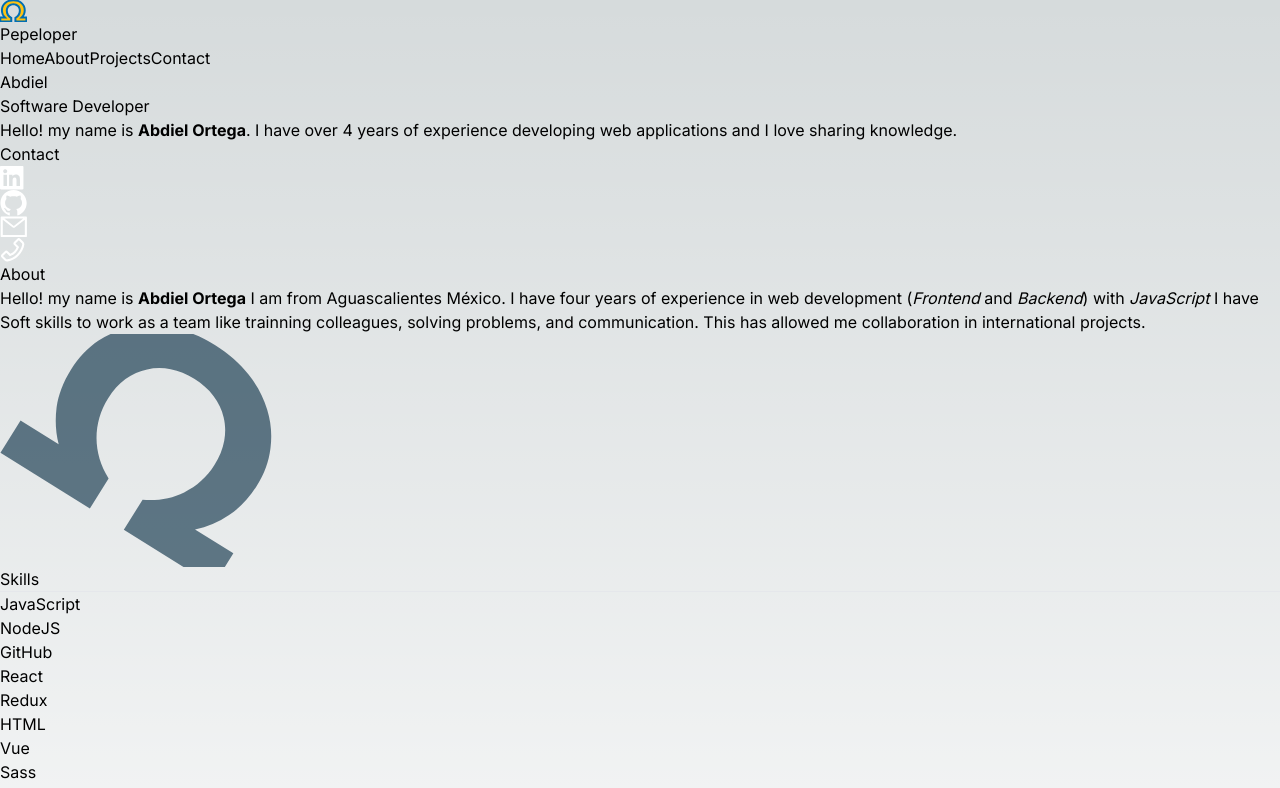
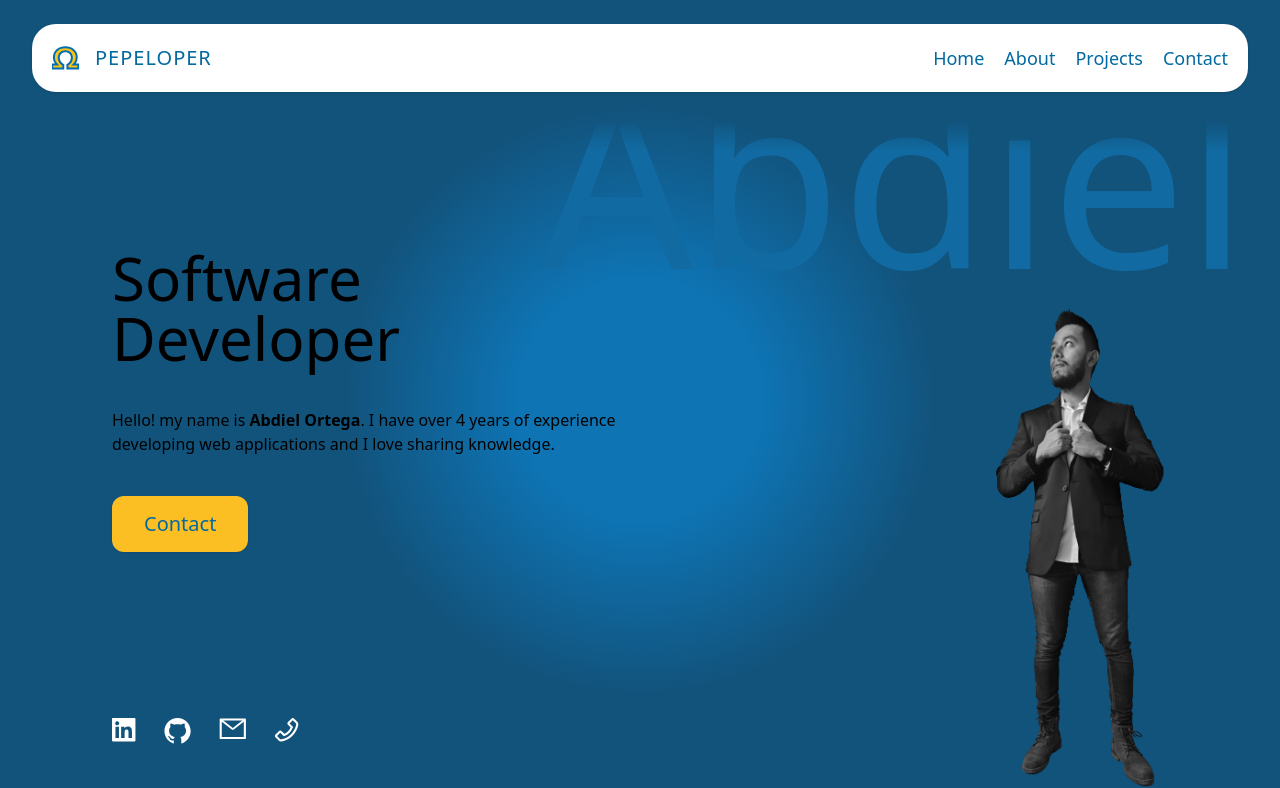
Before and after one commit to jabdi13/portfolio, a Next.js app: page / in a window 1280 px wide. Shown: the top 788 px of the page. Built offline with nearby package versions, Linux system fonts and the light colour scheme.

Commit message:
Added some styles

```diff
--- a/app/globals.css
+++ b/app/globals.css
@@ -18,10 +18,42 @@
 
 body {
   color: rgb(var(--foreground-rgb));
+}
+
+body::-webkit-scrollbar {
+  width: 0.7em;
+  background: transparent;
+}
+body::-webkit-scrollbar-thumb {
+  background: #126ba3;
+  height: 30px;
+}
+
+body::-webkit-scrollbar-track-piece {
+  display: none;
+}
+
+.backgroundRadial {
+  background: rgb(14, 116, 180);
+  background: radial-gradient(
+    circle,
+    rgba(14, 116, 180, 1) 16%,
+    rgba(18, 83, 124, 1) 39%
+  );
+}
+
+.mainNav {
+  width: 95%;
+}
+
+.mainTitle {
+  color: rgb(19 140 215 / 28%);
+  font-size: 15rem;
   background: linear-gradient(
-      to bottom,
-      transparent,
-      rgb(var(--background-end-rgb))
-    )
-    rgb(var(--background-start-rgb));
+    180deg,
+    rgba(19, 140, 215, 0) 27%,
+    rgba(17, 107, 162, 1) 40%
+  );
+  -webkit-text-fill-color: transparent;
+  -webkit-background-clip: text;
 }
--- a/app/layout.tsx
+++ b/app/layout.tsx
@@ -17,15 +17,15 @@ export default function RootLayout({
 }) {
   return (
     <html lang="en">
-      <body className={inter.className}>
-        <header>
-          <a href="">
+      <body className="relative">
+        <header className="mainNav absolute left-2/4 top-6 z-10 flex -translate-x-2/4 justify-between rounded-3xl bg-white p-5 text-sky-700 shadow">
+          <a href="" className="flex gap-4">
             <Image src={OmegaLogo} alt="page logo" />
-            <h6>Pepeloper</h6>
+            <h6 className="text-xl uppercase tracking-wider">Pepeloper</h6>
           </a>
           <nav>
             <ul>
-              <li>
+              <li className="flex gap-5 text-lg font-medium">
                 <a href="">Home</a>
                 <a href="">About</a>
                 <a href="">Projects</a>
@@ -34,7 +34,7 @@ export default function RootLayout({
             </ul>
           </nav>
         </header>
-        <main>{children}</main>
+        <main className="">{children}</main>
         <footer>
           <p>
             Maquetado y diseñado con 💛 por{" "}
--- a/app/page.tsx
+++ b/app/page.tsx
@@ -4,23 +4,30 @@ import githubLogo from "../public/github-icon.svg";
 import mailLogo from "../public/mail-icon.svg";
 import phoneLogo from "../public/phone-icon.svg";
 import alphaIcon from "../public/alpha-icon.svg";
+import photoBG from "../public/photo-bg.png";
 
 export default function Home() {
   return (
     <>
-      <section>
-        <h1>Abdiel</h1>
-        <article>
-          <h2>Software Developer</h2>
+      <section className="backgroundRadial relative h-screen">
+        <h1 className="mainTitle absolute right-8 top-14 text-9xl">Abdiel</h1>
+        <article className="absolute left-28 top-2/4 w-5/12 -translate-y-2/4 space-y-10">
+          <h2 className="text-6xl">
+            Software
+            <br />
+            Developer
+          </h2>
           <p>
             Hello! my name is <strong>Abdiel Ortega</strong>. I have over 4
             years of experience developing web applications and I love sharing
             knowledge.
           </p>
-          <button>Contact</button>
+          <button className="rounded-xl bg-amber-400 px-8 py-3.5 text-xl text-sky-700 shadow">
+            Contact
+          </button>
         </article>
-        <nav>
-          <ul>
+        <nav className="absolute bottom-14 left-28">
+          <ul className="flex gap-7">
             <li>
               <a href="">
                 {" "}
@@ -44,10 +51,17 @@ export default function Home() {
             </li>
           </ul>
         </nav>
+        <figure>
+          <Image
+            className=" absolute bottom-0 right-0 w-1/3 saturate-0"
+            src={photoBG}
+            alt="Professional posing"
+          />
+        </figure>
       </section>
-      <section>
-        <h3>About</h3>
-        <p>
+      <section className="flex items-center justify-around bg-sky-700">
+        <h3 className="text-4xl uppercase">About</h3>
+        <p className=" w-2/5 text-justify">
           Hello! my name is <strong>Abdiel Ortega</strong> I am from
           Aguascalientes México. I have four years of experience in web
           development (<em>Frontend</em> and <em>Backend</em>) with{" "}
```
Also changed, not shown: public/photo-bg.png (added).
